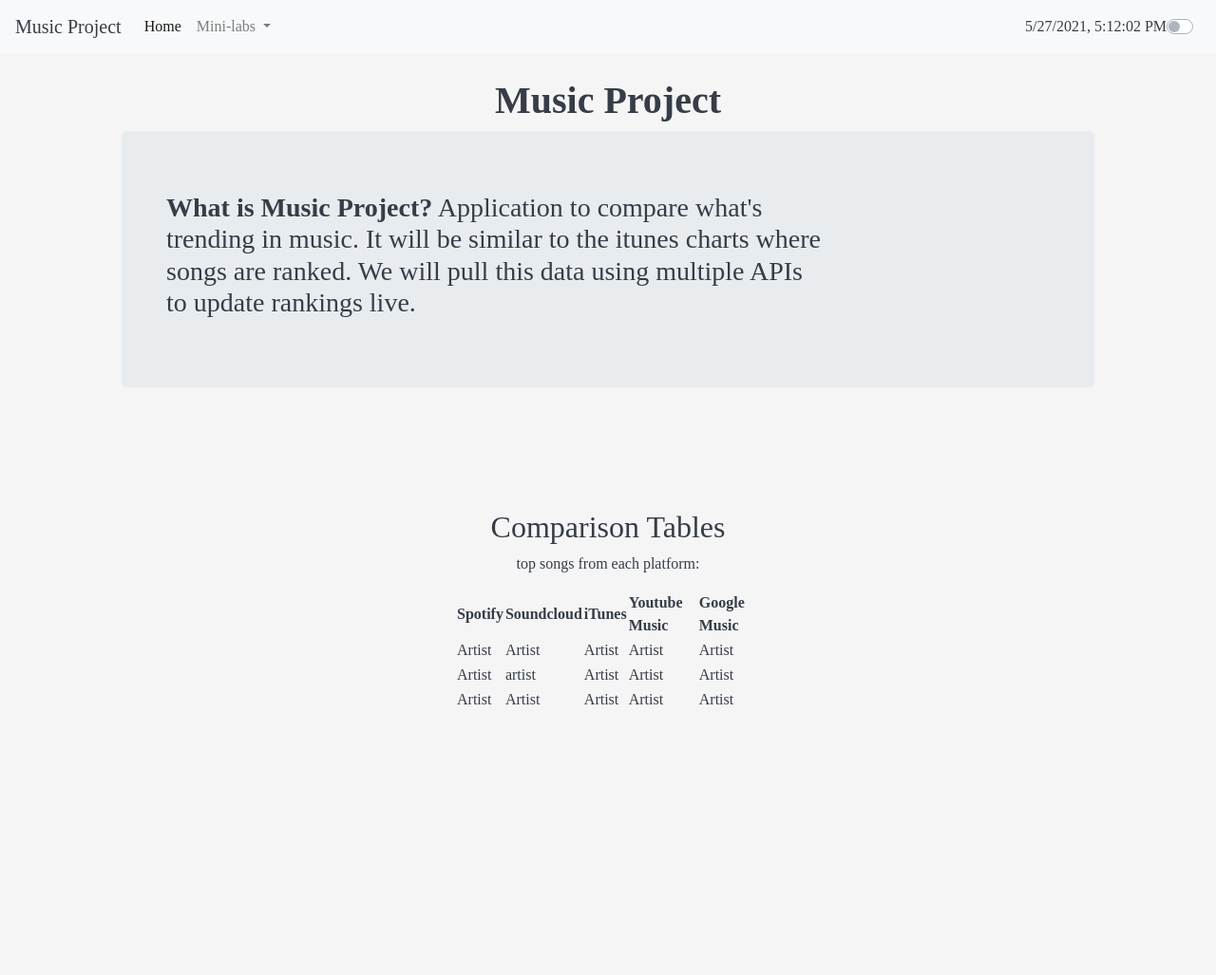
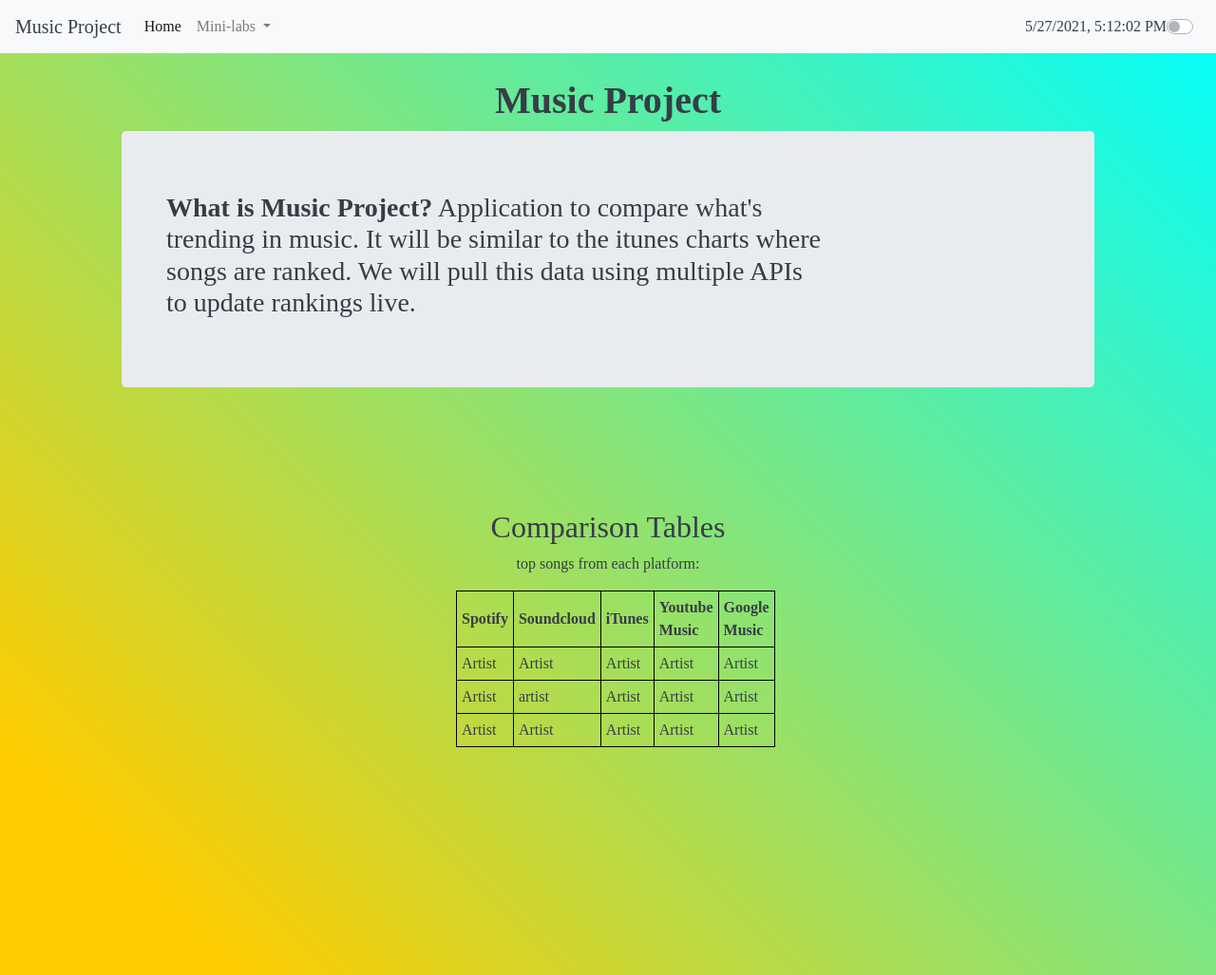
Before and after one commit to 0404btruong/p2-hardstuck, a Flask app: page / in a window 1280 px wide. Shown: the top 1027 px of the page at 95% size. Before the commit the page ends 742 px from the top, so only its background shows below. Run offline with Flask 2, Linux system fonts and the light colour scheme; some libraries are stand-ins or nearby versions.

Commit message:
main page done done

```diff
--- a/templates/index.html
+++ b/templates/index.html
@@ -3,6 +3,10 @@
 
 
 {% block content %}
+<style>
+table, th, td {border: 1px solid black; padding: 5px; border-spacing:15px;}
+body {background: linear-gradient(to bottom left, #00ffff 0%, #ffcc00 81%)}
+</style>
 <div class="center-block" style="margin: 2% 10% 10%;">
     <div class="col-12" style="text-align: center;">
         <h1><strong>Music Project</strong></h1>
```
